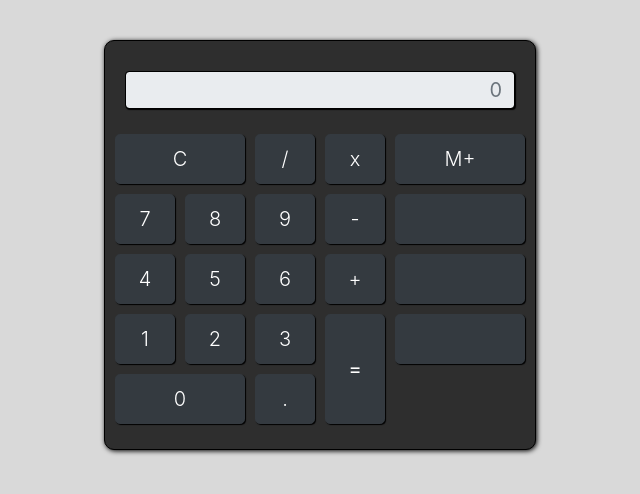
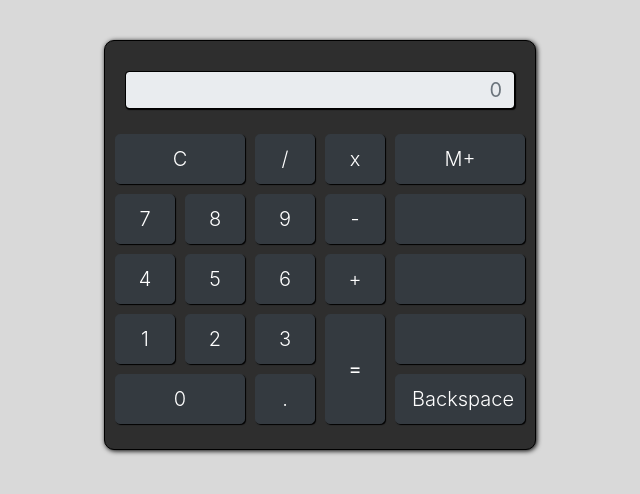
Before and after one commit to paulovitorguedes/Calculator, a plain HTML site: page index.html in a window 1280 px wide. Shown: the whole page, without its empty margins (320-960 px from the left). Drawn offline with nearby package versions, Linux system fonts and the light colour scheme.

Commit message:
Update function apagar

```diff
--- a/_css/style.css
+++ b/_css/style.css
@@ -16,6 +16,10 @@ body{
     height: 50px;
     margin: 5px;
     box-shadow: 1px 1px 1px #000;
+}
+
+.btnbs {
+    margin-left: 75px;
 }
 
 #m1, #m2, #m3{
--- a/_js/script.js
+++ b/_js/script.js
@@ -63,3 +63,12 @@ function adicionarMemoria() {
             break;
     }
 }
+
+
+function apagar() {
+    let visor = document.getElementById('visor').value;
+    if (visor != '') {
+        visor = visor.substring(0, (visor.length - 1));
+        document.getElementById('visor').value = visor;
+    }
+}
--- a/index.html
+++ b/index.html
@@ -60,6 +60,7 @@
           <div class="row" style="margin-top: -60px">
             <button onclick="calcular(0)" type="button" class="btn btn-dark zero btn-lg font-weight-light">0</button>
             <button onclick="calcular('.')" type="button" class="btn btn-dark btn-lg font-weight-light">.</button>
+            <button id="bs" onclick="apagar()" type="button" class="btnbs btn btn-dark btn-lg clear font-weight-light">Backspace</button>
           </div>
 
         </div>
```
